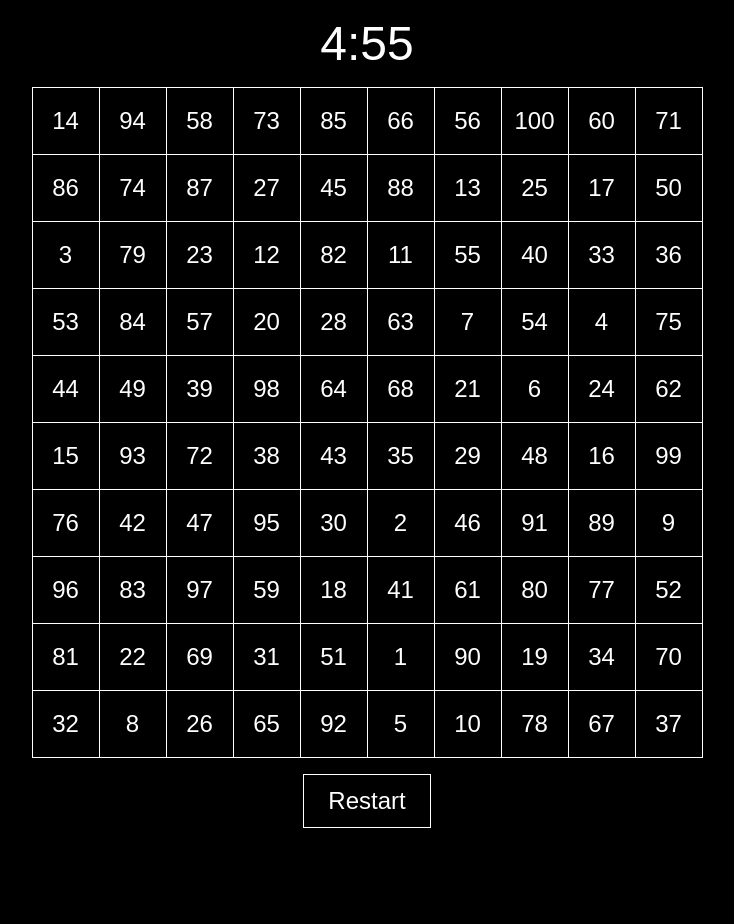
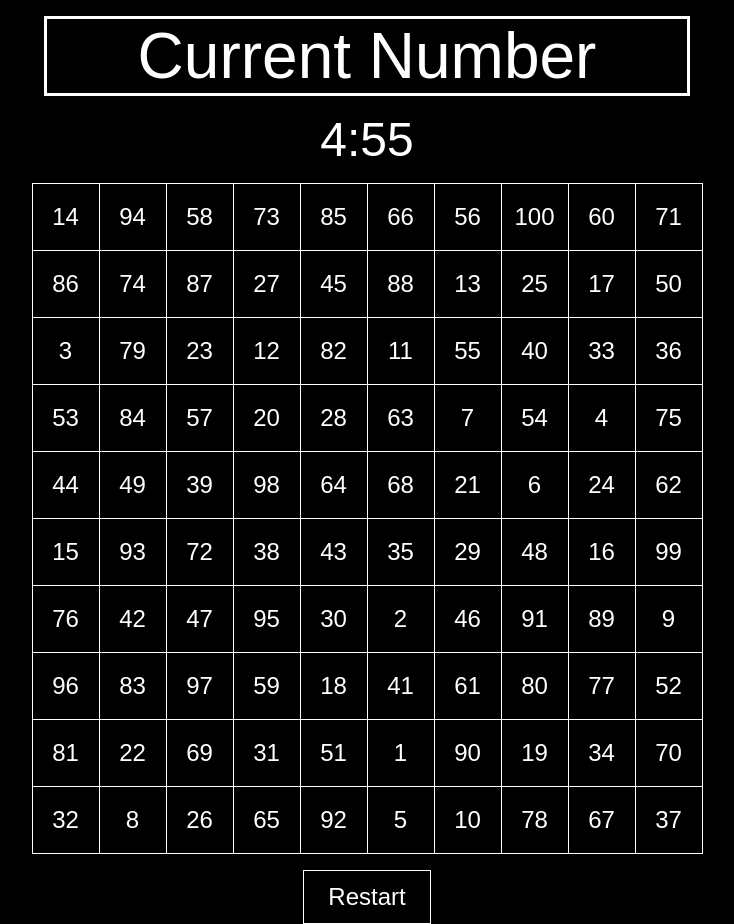
Before and after one commit to PetarKosev/ftn, a plain HTML site: page index.html in a window 1280 px wide. Shown: the whole page, without its empty margins (273-1007 px from the left). Before the commit the page ends 828 px from the top, so only its background shows below. Drawn offline with Linux system fonts and the light colour scheme.

Commit message:
Update Index html for new label for current number

```diff
--- a/index.html
+++ b/index.html
@@ -7,8 +7,13 @@
     <link rel="stylesheet" href="ftn.css">
 </head>
 <body>
+    <div class="js-current-number">Current Number</div>
     <div class="table">
+
         <div class="timer js-timer">5:00</div>
+
+
+
         <table class="js-table">
 
         </table>
```
